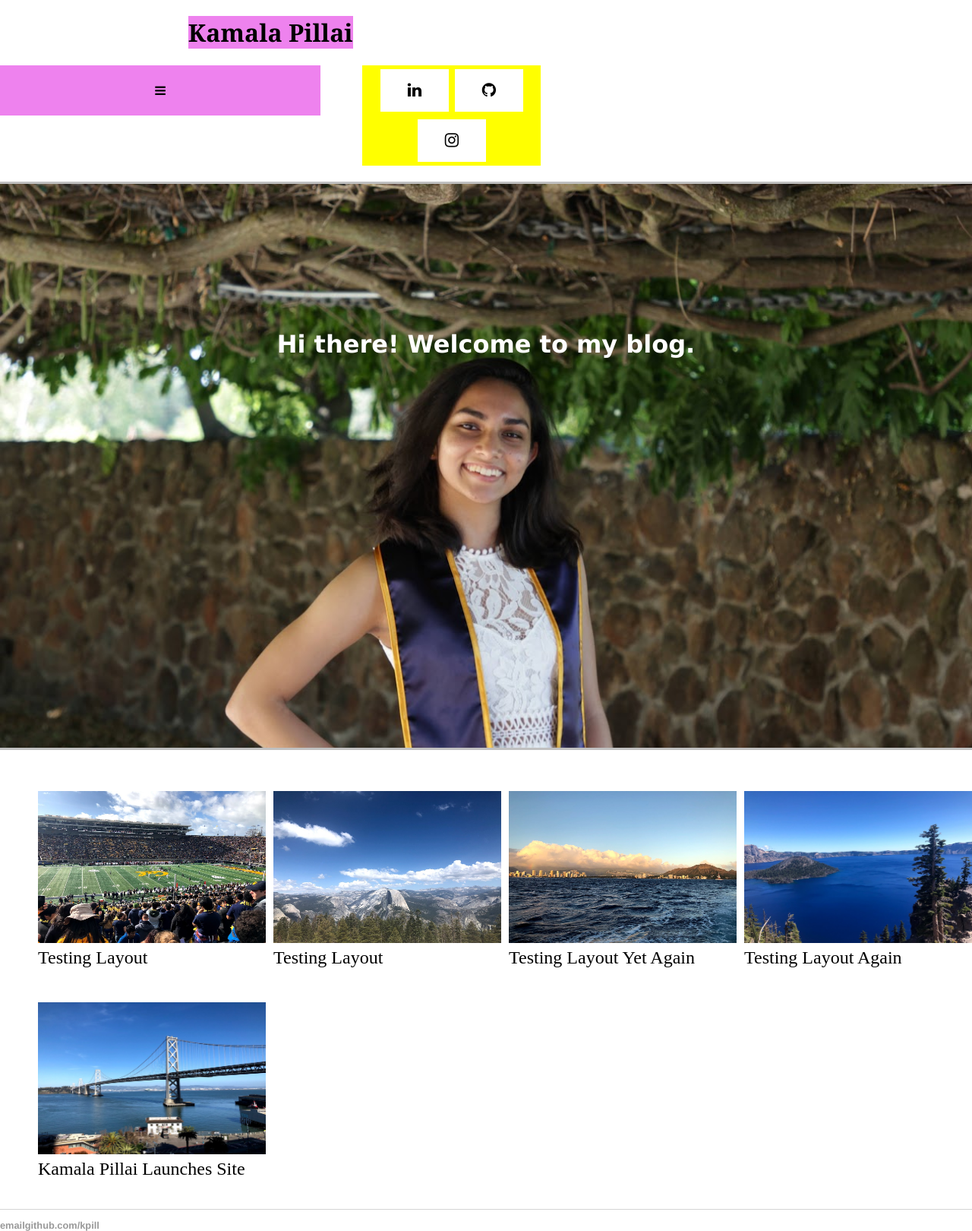
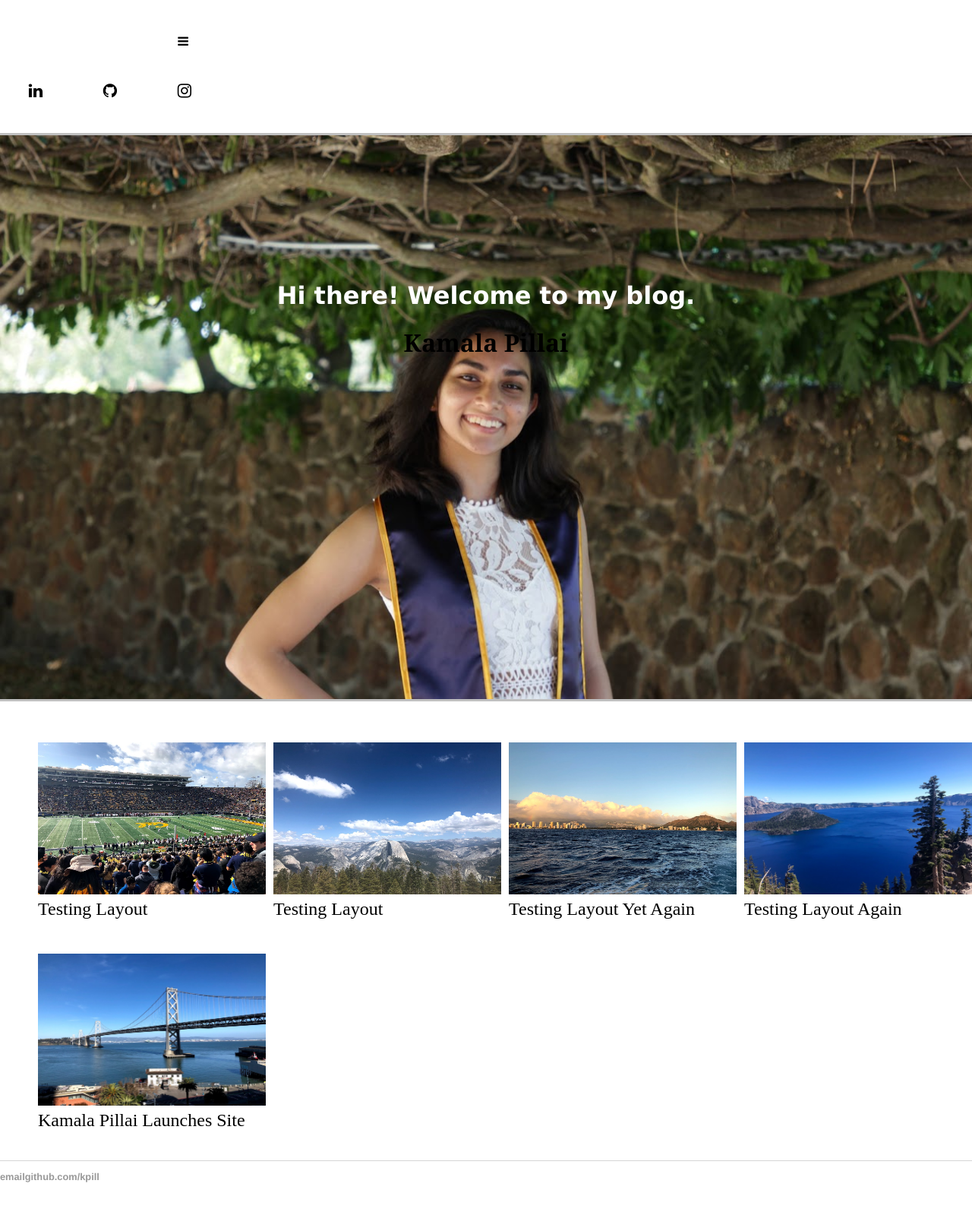
Before and after one commit to kpill/kpill.github.io, a Jekyll site: the page built from index.html, in a window 1280 px wide. Shown: the whole page at 76% size. Built offline with Jekyll 4.4.1, drawn with Linux system fonts in a browser that asks for light colours; after the commit the page ends 1556 px from its top, so only the background shows below that.

Commit message:
Update main.css

```diff
--- a/css/main.css
+++ b/css/main.css
@@ -5,18 +5,17 @@ header {
 }
 
 .menu {
-	vertical-align: middle;
-	width: 33vw;
-	float: left;
-	background-color: violet;
+	padding-left: 15vw;
 }
 
 a.home {
 	color: Black;
 	text-decoration: none;
-	width: 33%
-	vertical-align: middle;
-	background-color: violet;
+	float: none;
+  	position: absolute;
+  	top: 50%;
+  	left: 50%;
+  	transform: translate(-50%, -50%);
 }
 
 a.home:hover, a.home:active {
@@ -25,11 +24,9 @@ a.home:hover, a.home:active {
 }
 
 .social-icons {
-	vertical-align: middle;
-	width: 33%;
+	display: inline-block;
 	float: right;
-	display: inline-block;
-	background-color: yellow;
+
 }
 
 .fa {
```
